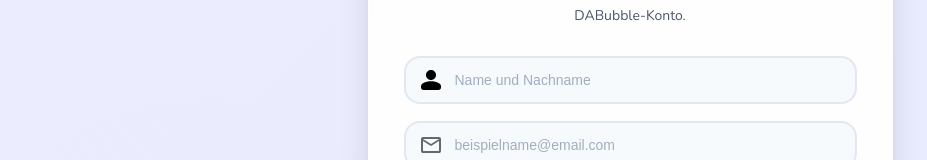
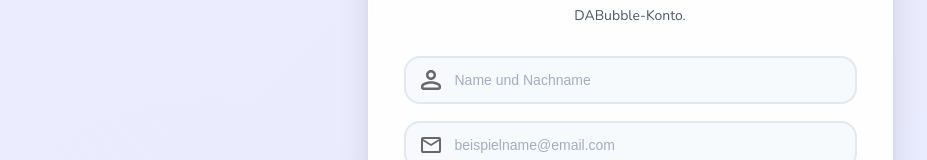
Before and after one commit to Alex-R298/DA-Bubble, an Angular app: page /signup in a window 1280 px wide. Shown: the part 248-408 px from the top of the page, without its empty margins (10-937 px from the left). Built offline with nearby package versions, Linux system fonts and the light colour scheme; no server answers.

Commit message:
(DES): Updated person icon SVG code in svg-images component to match person_filled.svg

```diff
--- a/src/app/components/svg-images/svg-images.component.html
+++ b/src/app/components/svg-images/svg-images.component.html
@@ -53,11 +53,8 @@
 }
 
 @if (isPersonIcon()) {
-  <svg [attr.width]="width" [attr.height]="height" [attr.viewBox]="getViewBox()" fill="none"
-  xmlns="http://www.w3.org/2000/svg" [class]="className">
-  <path
-    d="M8 8C6.9 8 5.95833 7.60833 5.175 6.825C4.39167 6.04167 4 5.1 4 4C4 2.9 4.39167 1.95833 5.175 1.175C5.95833 0.391667 6.9 0 8 0C9.1 0 10.0417 0.391667 10.825 1.175C11.6083 1.95833 12 2.9 12 4C12 5.1 11.6083 6.04167 10.825 6.825C10.0417 7.60833 9.1 8 8 8ZM14 16H2C1.45 16 0.979333 15.8043 0.588 15.413C0.196 15.021 0 14.55 0 14V13.2C0 12.6333 0.146 12.1123 0.438 11.637C0.729334 11.1623 1.11667 10.8 1.6 10.55C2.63333 10.0333 3.68333 9.64567 4.75 9.387C5.81667 9.129 6.9 9 8 9C9.1 9 10.1833 9.129 11.25 9.387C12.3167 9.64567 13.3667 10.0333 14.4 10.55C14.8833 10.8 15.2707 11.1623 15.562 11.637C15.854 12.1123 16 12.6333 16 13.2V14C16 14.55 15.8043 15.021 15.413 15.413C15.021 15.8043 14.55 16 14 16Z"
-    fill="black"/>
+<svg [attr.width]="width" [attr.height]="height" [attr.viewBox]="getViewBox()" fill="none" xmlns="http://www.w3.org/2000/svg" [class]="className">
+<path d="M8 8C6.9 8 5.95833 7.60833 5.175 6.825C4.39167 6.04167 4 5.1 4 4C4 2.9 4.39167 1.95833 5.175 1.175C5.95833 0.391667 6.9 0 8 0C9.1 0 10.0417 0.391667 10.825 1.175C11.6083 1.95833 12 2.9 12 4C12 5.1 11.6083 6.04167 10.825 6.825C10.0417 7.60833 9.1 8 8 8ZM14 16H2C1.45 16 0.979333 15.8043 0.588 15.413C0.196 15.021 0 14.55 0 14V13.2C0 12.6333 0.146 12.1123 0.438 11.637C0.729334 11.1623 1.11667 10.8 1.6 10.55C2.63333 10.0333 3.68333 9.64567 4.75 9.387C5.81667 9.129 6.9 9 8 9C9.1 9 10.1833 9.129 11.25 9.387C12.3167 9.64567 13.3667 10.0333 14.4 10.55C14.8833 10.8 15.2707 11.1623 15.562 11.637C15.854 12.1123 16 12.6333 16 13.2V14C16 14.55 15.8043 15.021 15.413 15.413C15.021 15.8043 14.55 16 14 16ZM2 14H14V13.2C14 13.0167 13.9543 12.85 13.863 12.7C13.771 12.55 13.65 12.4333 13.5 12.35C12.6 11.9 11.6917 11.5623 10.775 11.337C9.85833 11.1123 8.93333 11 8 11C7.06667 11 6.14167 11.1123 5.225 11.337C4.30833 11.5623 3.4 11.9 2.5 12.35C2.35 12.4333 2.22933 12.55 2.138 12.7C2.046 12.85 2 13.0167 2 13.2V14ZM8 6C8.55 6 9.021 5.804 9.413 5.412C9.80433 5.02067 10 4.55 10 4C10 3.45 9.80433 2.97933 9.413 2.588C9.021 2.196 8.55 2 8 2C7.45 2 6.97933 2.196 6.588 2.588C6.196 2.97933 6 3.45 6 4C6 4.55 6.196 5.02067 6.588 5.412C6.97933 5.804 7.45 6 8 6Z" fill="#686868"/>
 </svg>
 }
 
```
Also changed, not shown: src/app/components/svg-images/person_filled.svg (added).
